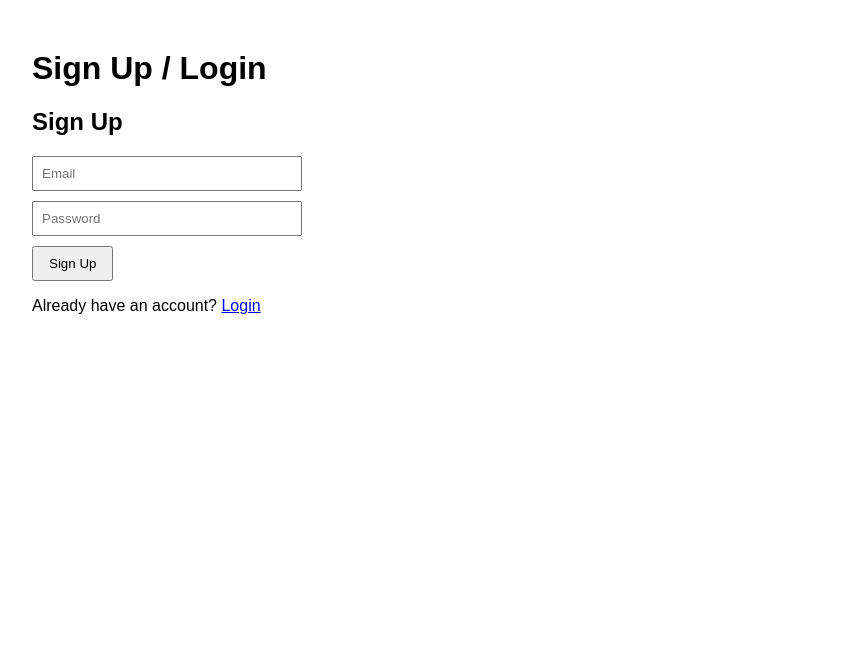
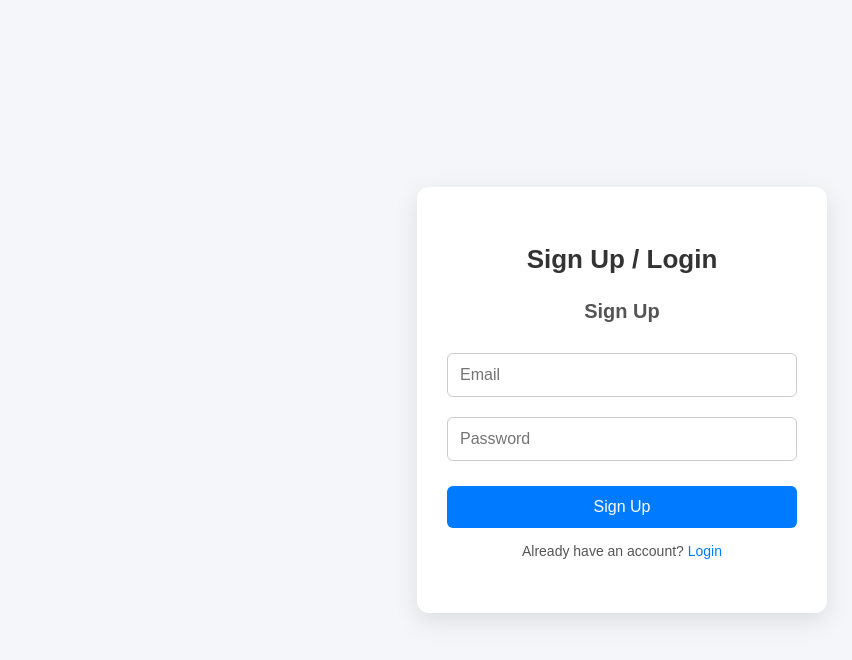
Before and after one commit to unine202520-cyber/Unine, a plain HTML site: page index.html in a window 1280 px wide. Shown: the whole page, without its empty margins (18-870 px from the left). Drawn offline with nearby package versions, Linux system fonts and the light colour scheme.

Commit message:
Update index.html

```diff
--- a/index.html
+++ b/index.html
@@ -6,16 +6,100 @@
   <title>Sign Up / Login</title>
   <script src="https://cdn.jsdelivr.net/npm/@supabase/supabase-js@2/dist/supabase.min.js"></script>
   <style>
-    body { font-family: Arial; margin: 50px; }
-    input { display: block; margin: 10px 0; padding: 8px; width: 250px; }
-    button { padding: 8px 15px; }
+    /* 页面背景和居中布局 */
+    body {
+      font-family: Arial, sans-serif;
+      background-color: #f5f6fa;
+      display: flex;
+      justify-content: center;
+      align-items: center;
+      height: 100vh;
+      margin: 0;
+    }
+
+    /* 卡片容器 */
+    .card {
+      background: #fff;
+      padding: 40px 30px;
+      border-radius: 12px;
+      box-shadow: 0 8px 25px rgba(0, 0, 0, 0.1);
+      width: 350px;
+      text-align: center;
+      transition: transform 0.3s ease;
+    }
+
+    .card:hover {
+      transform: translateY(-5px);
+    }
+
+    h1 {
+      margin-bottom: 25px;
+      font-size: 26px;
+      color: #333;
+    }
+
+    h2 {
+      margin-bottom: 20px;
+      font-size: 20px;
+      color: #555;
+    }
+
+    input {
+      width: 100%;
+      padding: 12px;
+      margin: 10px 0;
+      border-radius: 6px;
+      border: 1px solid #ccc;
+      font-size: 16px;
+      box-sizing: border-box;
+      transition: border 0.3s;
+    }
+
+    input:focus {
+      border-color: #007bff;
+      outline: none;
+    }
+
+    button {
+      width: 100%;
+      padding: 12px;
+      margin-top: 15px;
+      background-color: #007bff;
+      border: none;
+      color: white;
+      font-size: 16px;
+      border-radius: 6px;
+      cursor: pointer;
+      transition: background-color 0.3s;
+    }
+
+    button:hover {
+      background-color: #0056b3;
+    }
+
+    p {
+      margin-top: 15px;
+      font-size: 14px;
+      color: #555;
+    }
+
+    a {
+      color: #007bff;
+      text-decoration: none;
+    }
+
+    a:hover {
+      text-decoration: underline;
+    }
+
     .hidden { display: none; }
   </style>
 </head>
 <body>
-  <h1>Sign Up / Login</h1>
 
-  <div id="registerDiv">
+  <!-- Sign Up Card -->
+  <div class="card" id="registerDiv">
+    <h1>Sign Up / Login</h1>
     <h2>Sign Up</h2>
     <input type="email" id="registerEmail" placeholder="Email" />
     <input type="password" id="registerPassword" placeholder="Password" />
@@ -23,7 +107,9 @@
     <p>Already have an account? <a href="#" onclick="toggleForms()">Login</a></p>
   </div>
 
-  <div id="loginDiv" class="hidden">
+  <!-- Login Card -->
+  <div class="card hidden" id="loginDiv">
+    <h1>Sign Up / Login</h1>
     <h2>Login</h2>
     <input type="email" id="loginEmail" placeholder="Email" />
     <input type="password" id="loginPassword" placeholder="Password" />
@@ -55,7 +141,7 @@
       if (userError) return alert('Failed to create user record: ' + userError.message);
 
       alert('Sign up successful! Please verify your email and then log in.');
-      toggleForms(); // switch to login form
+      toggleForms();
     }
 
     // Login
@@ -71,7 +157,7 @@
       localStorage.setItem('currentUserUUID', user.id);
       localStorage.setItem('currentUser', user.email);
 
-      // Redirect to home.html after login
+      // Redirect to home.html
       window.location.href = 'home.html';
     }
 
@@ -82,7 +168,6 @@
         window.currentUserUUID = data.user.id;
         localStorage.setItem('currentUserUUID', data.user.id);
         localStorage.setItem('currentUser', data.user.email);
-        // Already logged in → redirect to home.html
         window.location.href = 'home.html';
       }
     };
```
